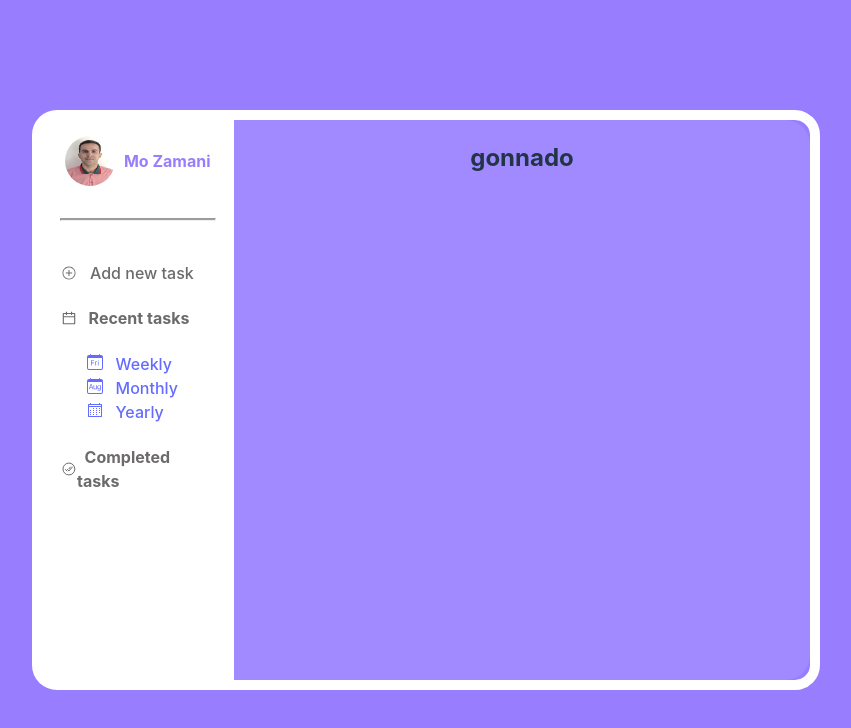
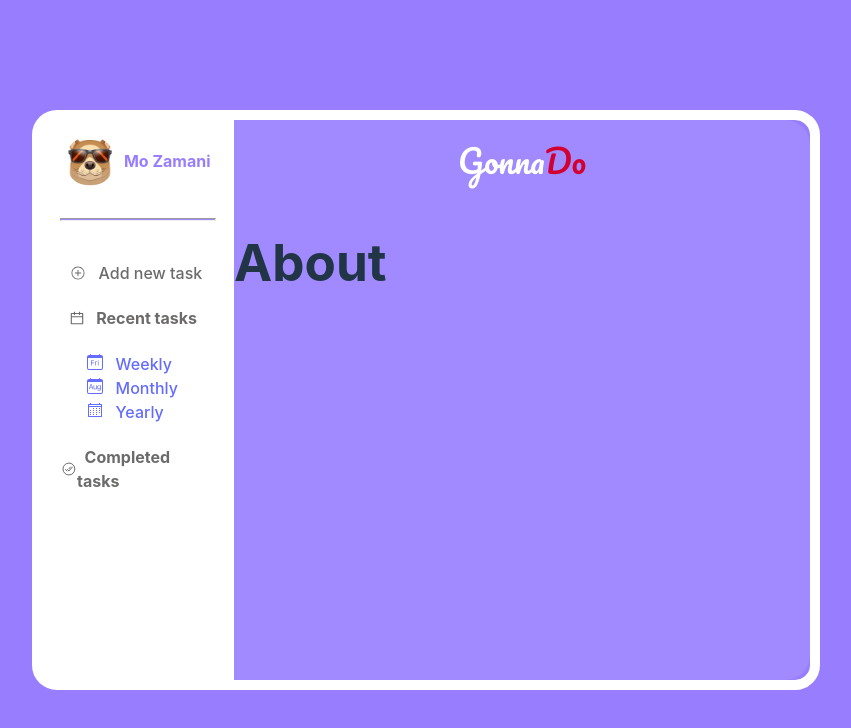
Before and after one commit to MoshinZamani/gonnado, a React (Vite) app: page /personal in a window 1280 px wide. Shown: the top 728 px of the page, without its empty margins (214-1065 px from the left). Built offline with nearby package versions, Linux system fonts and the light colour scheme.

Commit message:
Css => Complete the css of the project

```diff
--- /dev/null
+++ b/src/components/About.tsx
@@ -0,0 +1,5 @@
+const About = () => {
+  return <h1>About</h1>;
+};
+
+export default About;
--- a/src/components/Personal.tsx
+++ b/src/components/Personal.tsx
@@ -6,13 +6,14 @@ import { IoIosAddCircleOutline } from "react-icons/io";
 import { BsCalendarDay, BsCalendarMonth } from "react-icons/bs";
 import { VscCalendar } from "react-icons/vsc";
 import ShowCompleted from "./ShowCompleted";
+import About from "./About";
 import ShowTasks from "./ShowTasks";
 import { Tasks } from "../models/tasks";
-import profile from "../assets/Mo.jpg";
+import dog from "../assets/dog.jpg";
 import "../style.css";
 
 const Personal: React.FC = () => {
-  const [flag, setFlag] = useState<string>("tasks");
+  const [flag, setFlag] = useState<string>("");
   const [timing, setTiming] = useState("");
   const [doneTasks, setDoneTasks] = useState<Tasks[]>([]);
   const [tasks, setTasks] = useState<Tasks[]>([]);
@@ -21,7 +22,7 @@ const Personal: React.FC = () => {
     <div className="personal_main">
       <div className="personal_sidebar">
         <div className="personal_sidebar_top">
-          <img className="personal_image" src={profile} alt="Profile Image" />
+          <img className="personal_image" src={dog} alt="Profile Image" />
           <span>Mo Zamani</span>
         </div>
         <br />
@@ -32,11 +33,13 @@ const Personal: React.FC = () => {
             onClick={() => setFlag("add")}
             className="add_task"
           >
+            &nbsp;&nbsp;
             <IoIosAddCircleOutline />
             &nbsp;&nbsp; Add new task
           </a>
           <a onClick={() => setFlag("tasks")}>
             <h4 className="today_task">
+              &nbsp;&nbsp;
               <AiOutlineCalendar />
               &nbsp;&nbsp; Recent tasks
             </h4>
@@ -80,7 +83,10 @@ const Personal: React.FC = () => {
         </div>
       </div>
       <div className="personal_main_content">
-        <h2>gonnado</h2>
+        <div className="logo">
+          <span className="logo_gonna">Gonna</span>
+          <span className="logo_do">Do</span>
+        </div>
         <div className="enter_task">
           <div className="personal_main_content_form">
             {flag === "add" ? (
@@ -93,8 +99,10 @@ const Personal: React.FC = () => {
                 setDoneTasks={setDoneTasks}
                 timing={timing}
               />
+            ) : flag === "done" ? (
+              <ShowCompleted doneTasks={doneTasks} />
             ) : (
-              <ShowCompleted doneTasks={doneTasks} />
+              <About />
             )}
           </div>
         </div>
--- /dev/null
+++ b/src/fonts.css
@@ -0,0 +1 @@
+@import url("https://fonts.googleapis.com/css2?family=Pacifico&display=swap");
--- a/src/main.tsx
+++ b/src/main.tsx
@@ -1,5 +1,5 @@
+import "./fonts.css";
 import { BrowserRouter as Router } from "react-router-dom";
-import React from "react";
 import ReactDOM from "react-dom/client";
 import App from "./App.tsx";
 import "./index.css";
--- a/src/style.css
+++ b/src/style.css
@@ -72,6 +72,26 @@
 }
 
 /** <Personal /> */
+.logo {
+  display: flex;
+  margin: 1em 0;
+}
+
+.logo_gonna,
+.logo_do {
+  font-family: Pacifico;
+  font-weight: bolder;
+  font-size: xx-large;
+}
+
+.logo_gonna {
+  color: #fff;
+}
+
+.logo_do {
+  color: #d20030;
+}
+
 .personal_main {
   display: flex;
   width: 60%;
```
Also changed, not shown: src/assets/dog.jpg (added), src/assets/logo.jpg (added).
